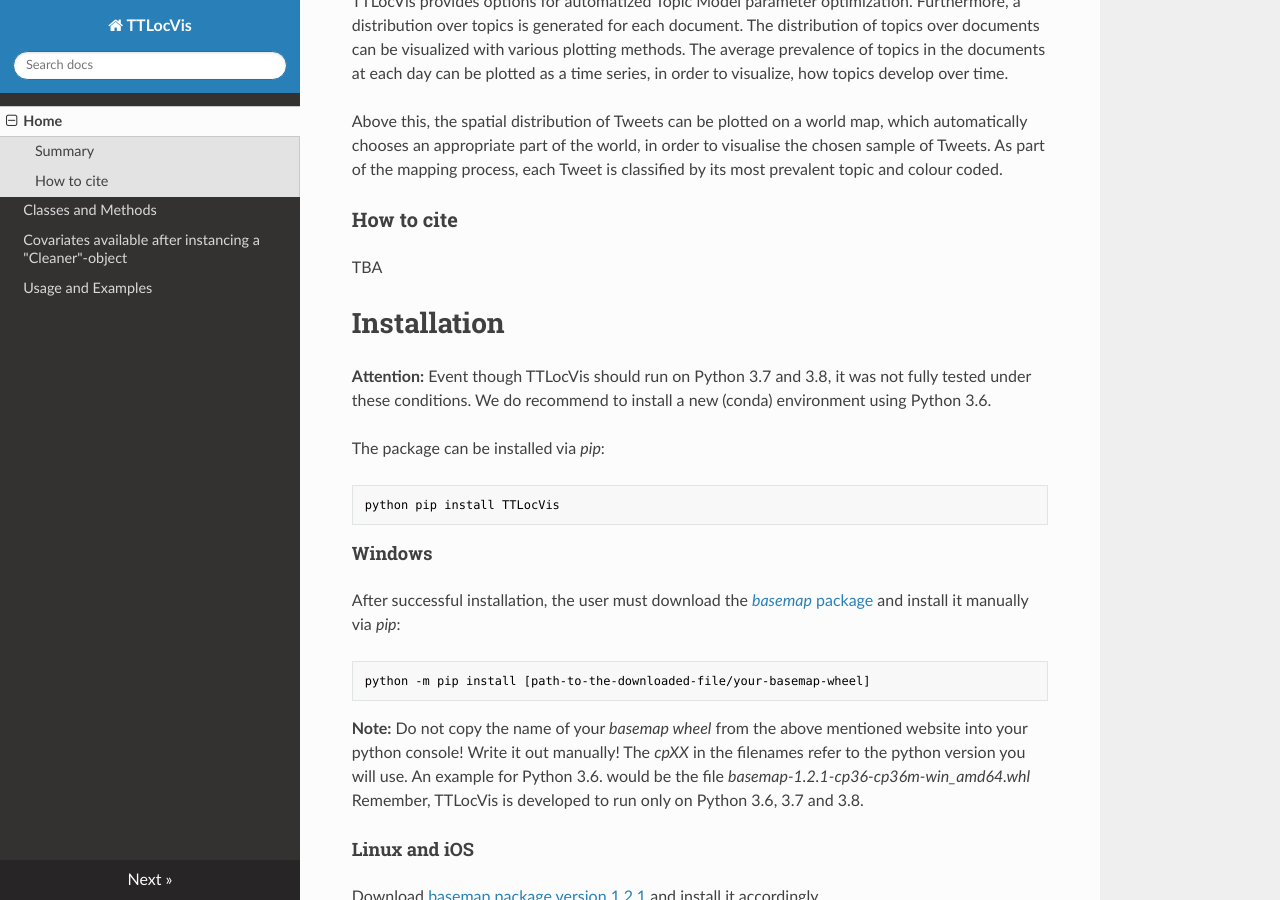
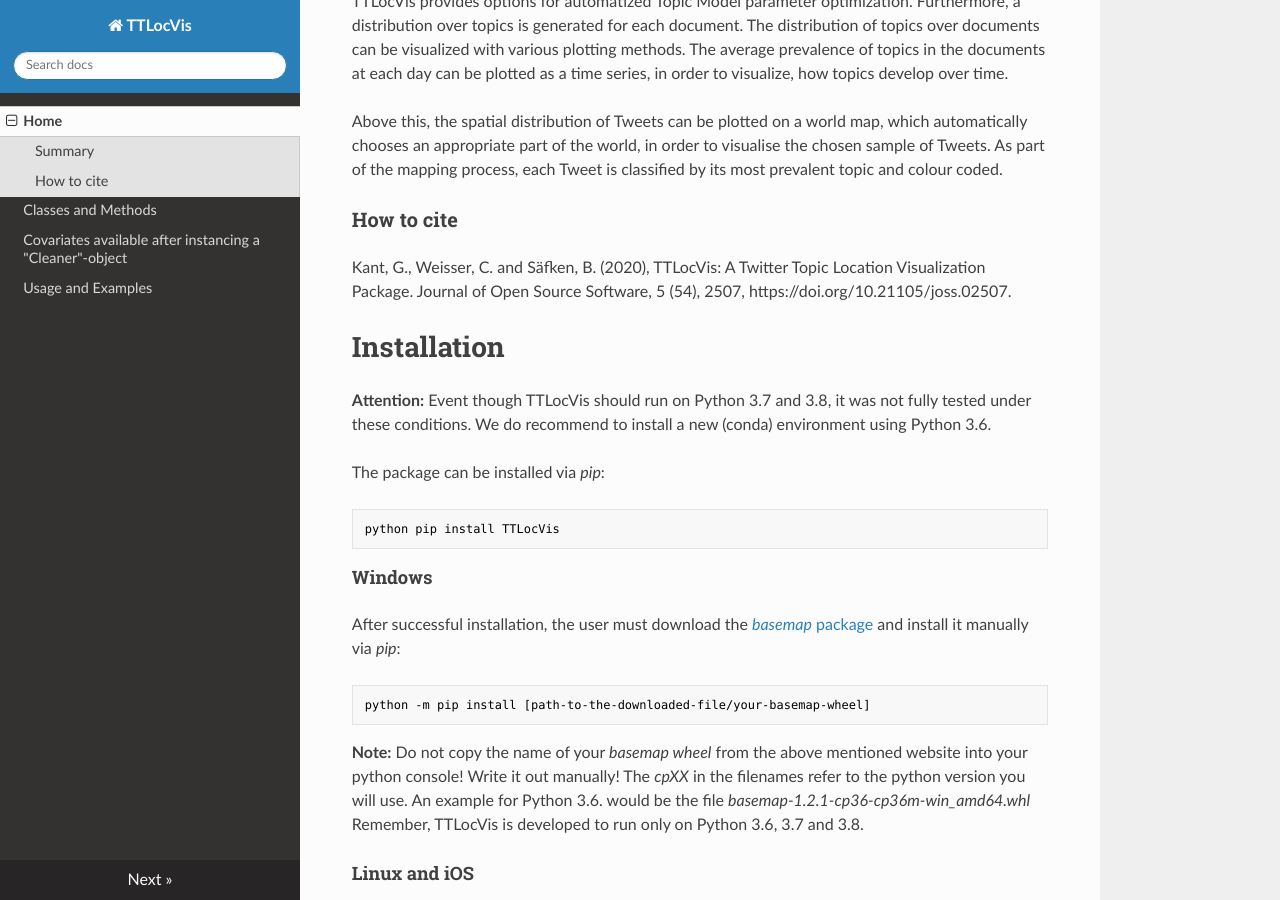
Before and after one commit to xillig/TTLocVis, an MkDocs documentation site: the page built from docs/index.md, in a window 1280 px wide and 900 px high, scrolled down 676 px. Built offline with MkDocs 1.6.1, drawn with Linux system fonts in a browser that asks for light colours; nearby versions of some CDN libraries.

Commit message:
update paper

```diff
--- a/docs/index.md
+++ b/docs/index.md
@@ -29,7 +29,7 @@
 
 ###How to cite
 
-TBA
+Kant, G., Weisser, C. and Säfken, B. (2020), TTLocVis: A Twitter Topic Location Visualization Package. Journal of Open Source Software, 5 (54), 2507, https://doi.org/10.21105/joss.02507.
 
 #Installation
 __Attention:__ Event though TTLocVis should run on Python 3.7 and 3.8, it was not fully tested under these conditions.
```
